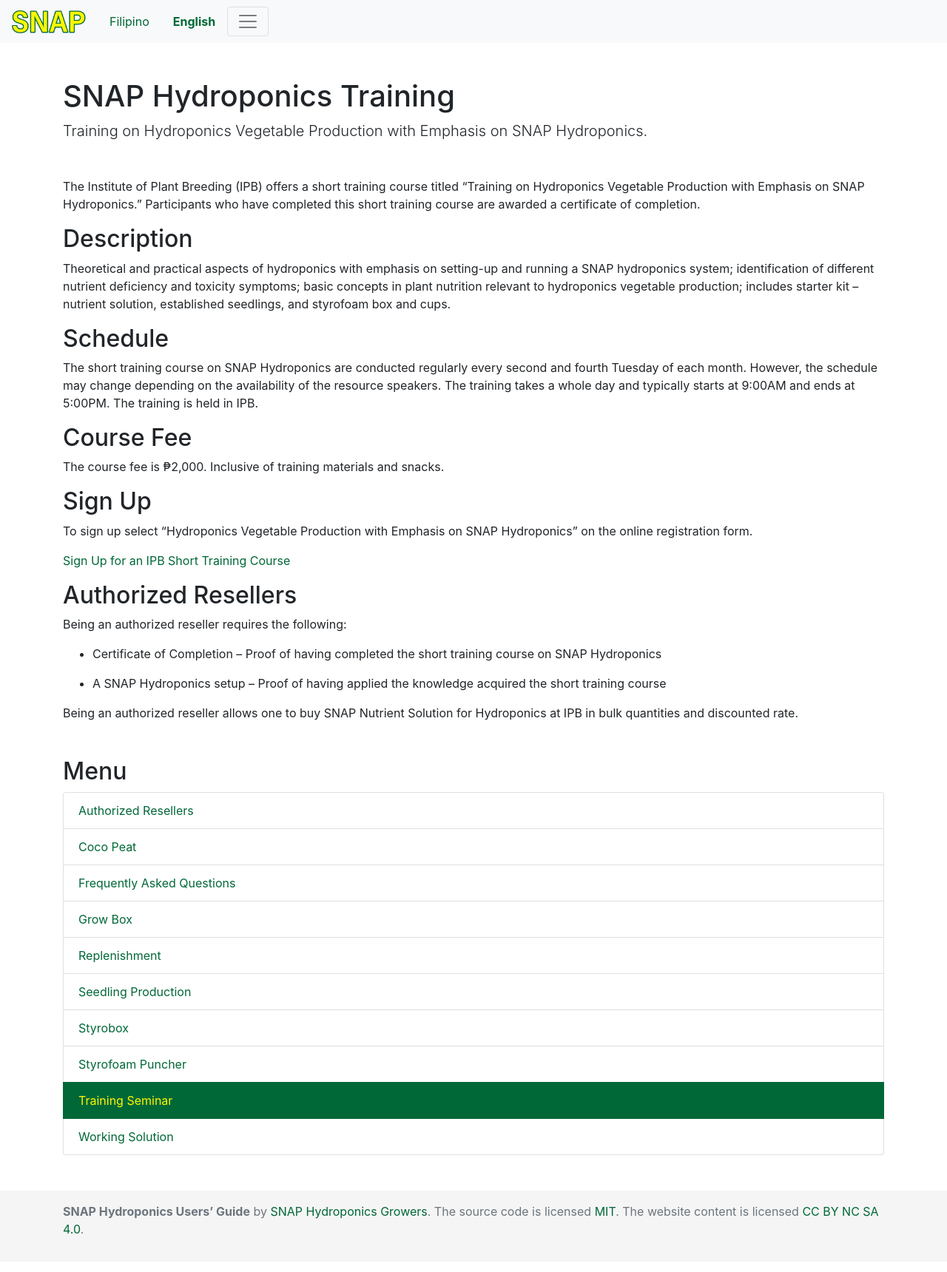
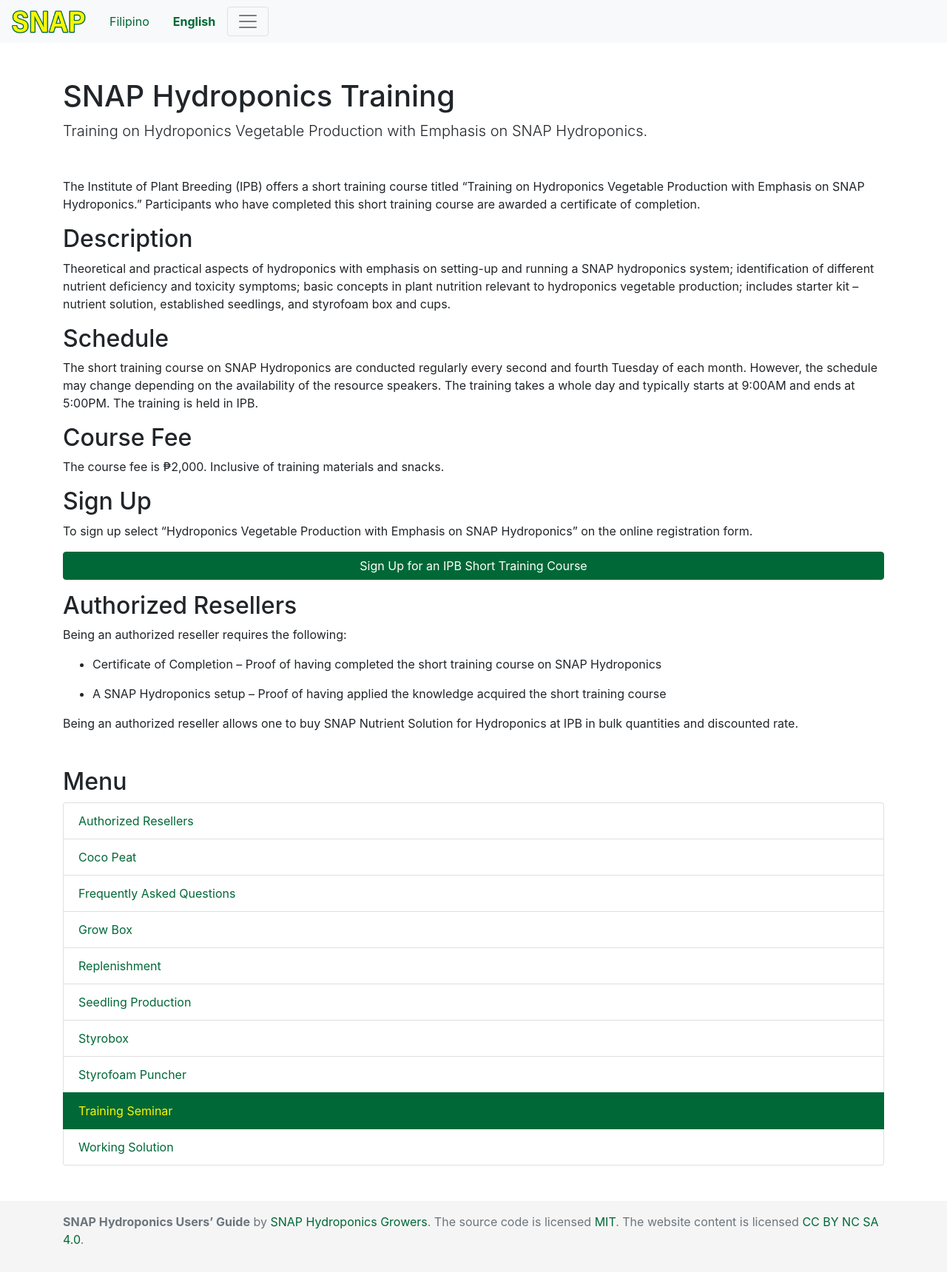
Before and after one commit to snaphydroponics/user-guide.snaphydroponics.info, a Jekyll site: the page built from _en/training-seminar.md, in a window 1280 px wide. Shown: the whole page at 74% size. Built offline with Jekyll 4.4.1, drawn with Linux system fonts in a browser that asks for light colours.

Commit message:
Update button.

```diff
--- a/_en/training-seminar.md
+++ b/_en/training-seminar.md
@@ -36,7 +36,7 @@ The course fee is ₱2,000. Inclusive of training materials and snacks.
 To sign up select “Hydroponics Vegetable Production with Emphasis on SNAP
 Hydroponics” on the online registration form.
 
-<a class="button is-primary is-small" href="https://docs.google.com/forms/d/e/1FAIpQLSdHg6eiugsj3zhh2XYykY_NywBSVKCY5McfVb6__IXqHxncGQ/viewform">
+<a class="btn btn-primary btn-block" href="https://docs.google.com/forms/d/e/1FAIpQLSdHg6eiugsj3zhh2XYykY_NywBSVKCY5McfVb6__IXqHxncGQ/viewform">
 Sign Up for an IPB Short Training Course</a>
 
 ## Authorized Resellers
```
Also changed, not shown: training-seminar.md (+1 -1 lines).
